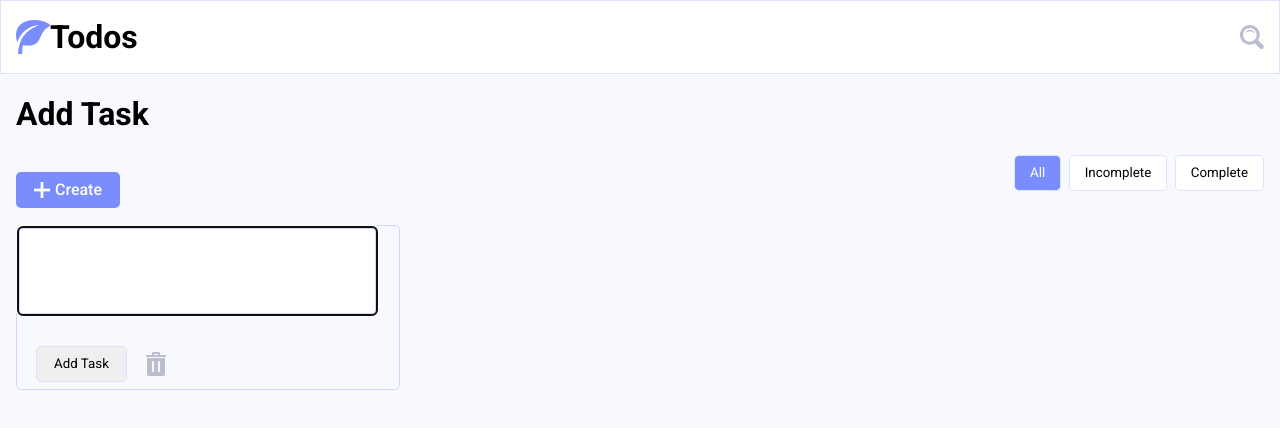
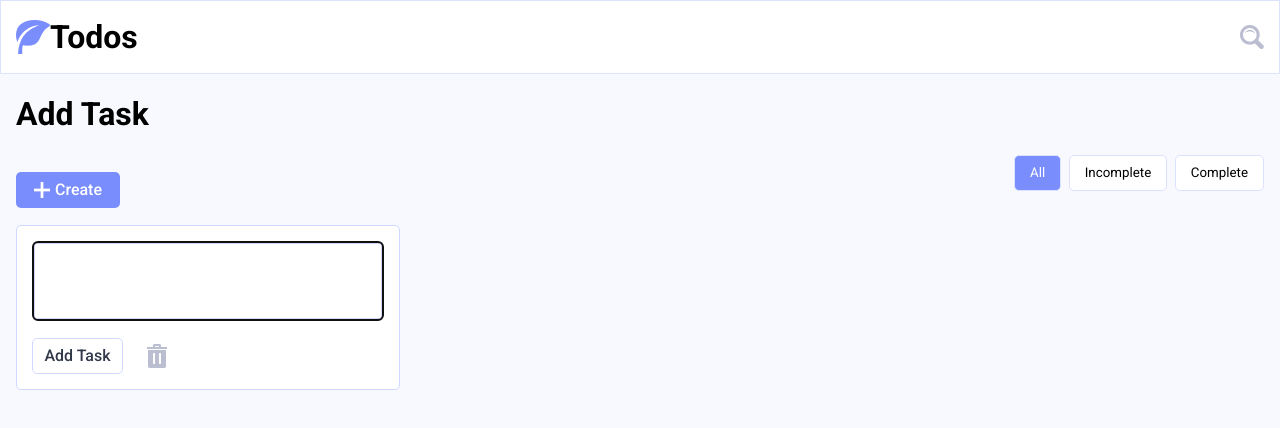
Before and after one commit to ahr-wtag/react-todo-app, a React (Create React App) app: page / in a window 1280 px wide. Both pictures are taken after a click on the button "Create". Shown: the top 428 px of the page. Built offline with nearby package versions, Linux system fonts and the light colour scheme.

Commit message:
(step 10A) marge

```diff
--- a/src/components/TaskCard/index.scss
+++ b/src/components/TaskCard/index.scss
@@ -1,18 +1,21 @@
 @import "assets/style/color.scss";
 
 .task-card {
+  background-color: $white;
   border-radius: 0.313rem;
   border: 0.063rem solid $light-blue;
-  height: 10.188rem;
+  min-height: 8.313rem;
+  padding: 0.938rem;
   position: relative;
-  width: 23.875rem;
+  width: 22rem;
 
   &__textarea {
     border-radius: 0.313rem;
     border: 0.188rem solid $light-blue;
+    box-sizing: border-box;
     height: 5rem;
     resize: none;
-    width: 21.938rem;
+    width: 100%;
   }
 
   &__error {
@@ -23,16 +26,25 @@
   &__action-button-container {
     align-items: center;
     display: flex;
+    gap: 1.5rem;
+    justify-content: space-between;
+  }
+  &__bottom-bar {
+    align-items: center;
+    bottom: 0.938rem;
+    display: flex;
     justify-content: space-between;
     position: absolute;
-    right: calc(50% - 8.375rem / 2 + 6.813rem);
-    top: calc(50% - 1.5rem / 2 + 3.156rem);
-    width: 8.125rem;
+    width: 22rem;
   }
 
   &__button {
+    background-color: $white;
     border-radius: 0.313rem;
-    border: 0.063rem solid #dde2ff;
+    border: 0.063rem solid $light-blue;
+    color: $navy-blue;
+    font-size: 1rem;
+    font-weight: 500;
     height: 2.25rem;
     width: 5.688rem;
   }
@@ -42,6 +54,8 @@
     font-size: 1.5rem;
     font-weight: 700;
     line-height: 1.758rem;
+    margin: 0;
+    word-wrap: break-word;
 
     &--done {
       color: $vivid-green;
@@ -54,6 +68,7 @@
     font-size: 0.875rem;
     font-weight: 700;
     line-height: 1rem;
+    margin-bottom: 1.875rem;
   }
 
   &__completed {
@@ -65,9 +80,6 @@
     font-size: 0.75rem;
     height: 1.5rem;
     justify-content: center;
-    left: calc(50% - 8.375rem / 2 + 6.813rem);
-    position: absolute;
-    top: calc(50% - 1.5rem / 2 + 3.156rem);
     width: 8.375rem;
   }
 }
```
